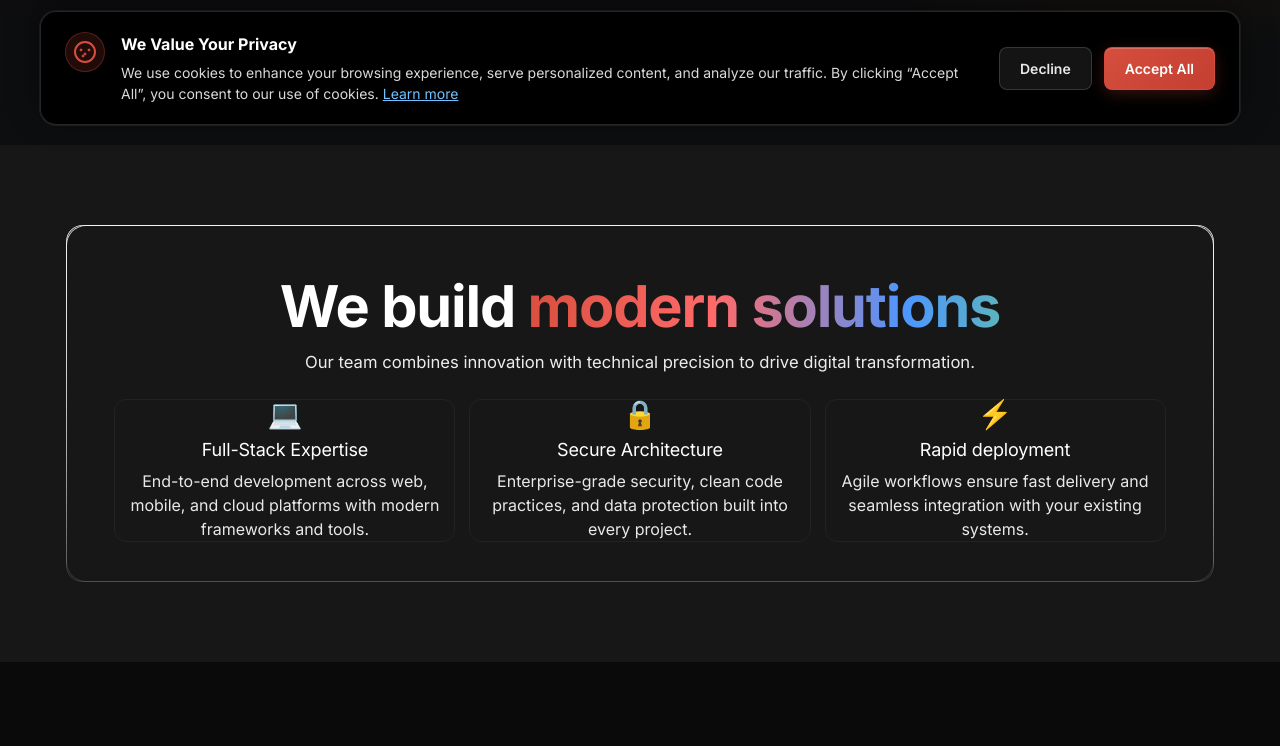
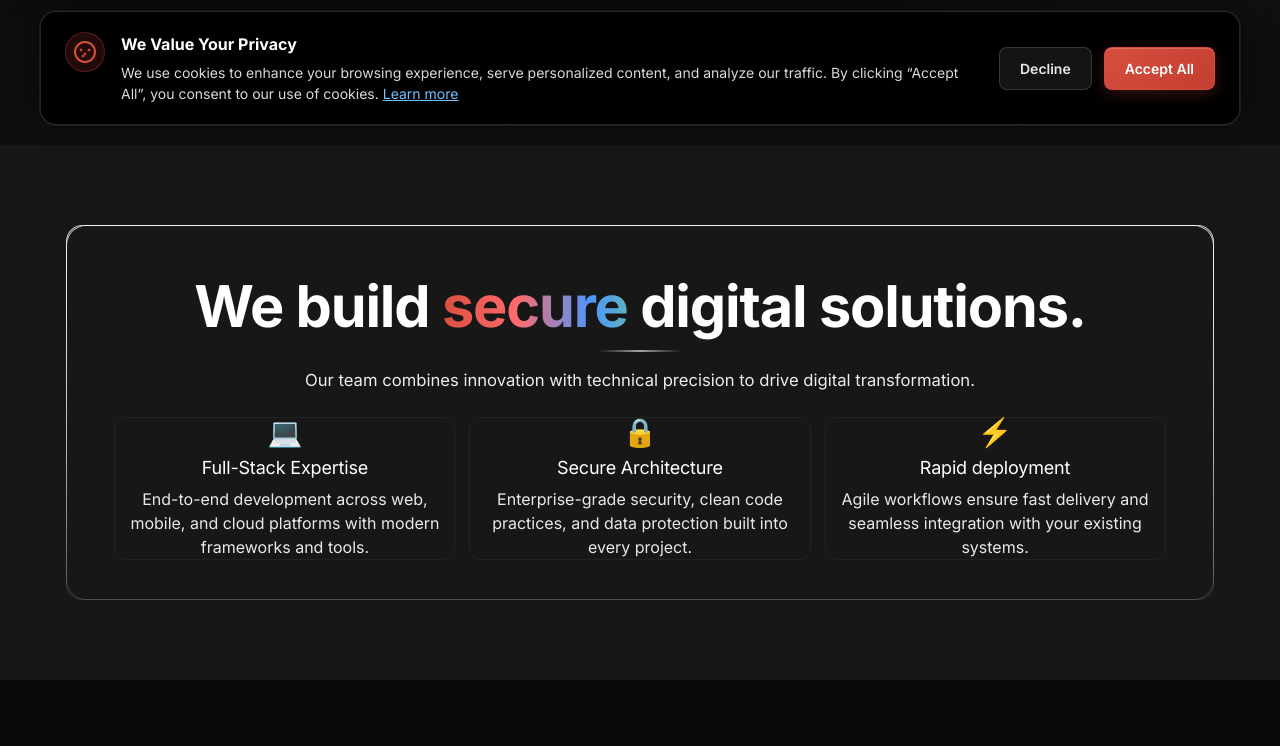
Before and after one commit to Hammadgh/peer_logics, a Next.js app: page / in a window 1280 px wide. Shown: the part 655-1401 px from the top of the page. Built offline with nearby package versions, Linux system fonts and the light colour scheme; a web font is replaced by a local one.

Commit message:
Update AboutSection.tsx

```diff
--- a/src/components/AboutSection.tsx
+++ b/src/components/AboutSection.tsx
@@ -7,27 +7,38 @@ export default function AboutSection() {
   const [isClient, setIsClient] = useState(false);
 
   useEffect(() => {
+    // Mark as client-side to prevent hydration mismatch
     setIsClient(true);
-    const handleScroll = () => setScrollPosition(window.scrollY);
+
+    const handleScroll = () => {
+      setScrollPosition(window.scrollY);
+    };
+
     window.addEventListener('scroll', handleScroll, { passive: true });
     return () => window.removeEventListener('scroll', handleScroll);
   }, []);
 
   return (
     <section id="about" className="about-section py-5">
+      <div className="about-illustration" aria-hidden></div>
       <div className="container">
-        <div className="about-panel text-center">
+        <div className="about-panel glass-panel-enhanced text-center">
+
           <div className="about-header-wrapper">
             <h2 className="about-heading">We build <span
               className="headline scroll-gradient-about"
               style={{
                 backgroundPosition: isClient ? `${scrollPosition * 0.5}px center` : '0px center'
               }}
-            >modern solutions</span></h2>
-            <p className="about-lede">
-              Our team combines innovation with technical precision to drive digital transformation.
-            </p>
-            <div className="about-highlights">
+            >secure</span> digital solutions.</h2>
+            <div className="about-divider" aria-hidden></div>
+          </div>
+          <p className="about-lede">
+
+          Our team combines innovation with technical precision to drive digital transformation.
+          </p>
+
+          <div className="about-highlights">
             <div className="ah-card glass-card-realistic">
               <div className="ah-icon" aria-hidden>💻</div>
               <h3 className="ah-title">Full-Stack Expertise
@@ -44,7 +55,6 @@ export default function AboutSection() {
               <h3 className="ah-title">Rapid deployment</h3>
               <p className="ah-text">Agile workflows ensure fast delivery and seamless integration with your existing systems.</p>
             </div>
-            </div>
           </div>
         </div>
       </div>
```
